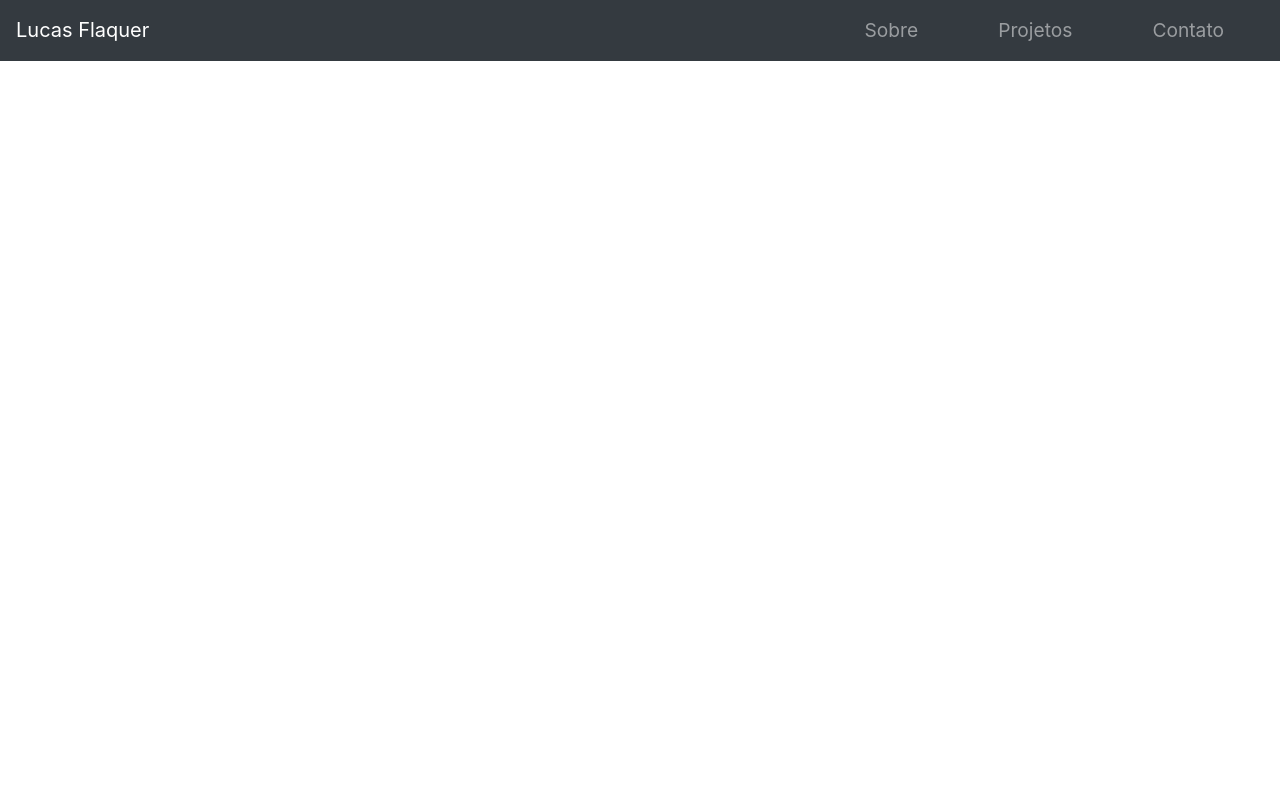
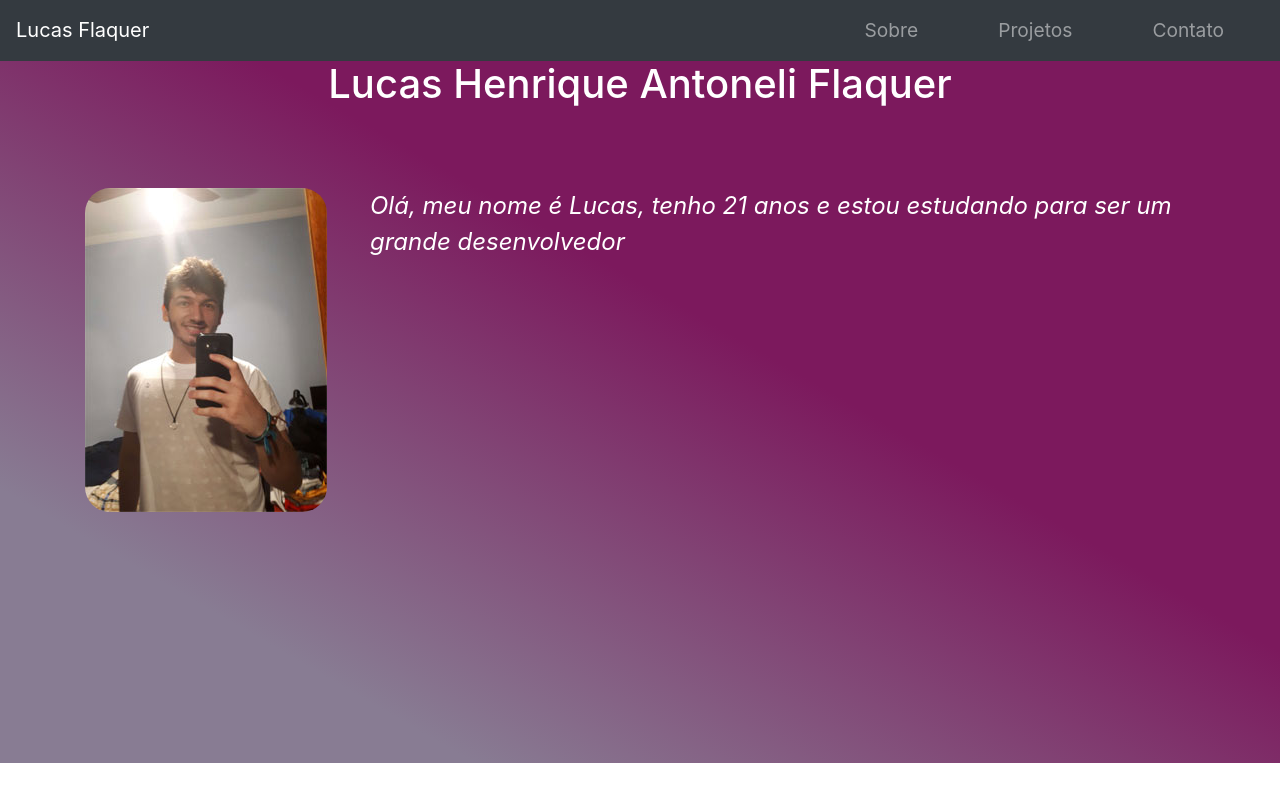
Before and after one commit to LucasFlaquer/myPortifolio, a plain HTML site: page index.html in a window 1280 px wide. Drawn offline with Linux system fonts and the light colour scheme.

Commit message:
main content

```diff
--- a/css/main.css
+++ b/css/main.css
@@ -2,3 +2,35 @@
 	margin: auto 40px;
 	font-size: 1.2rem;
 }
+
+.main {
+	position: relative;
+	margin-top: 60px;
+	min-height: 703px;
+	background: rgb(136,124,147);
+	background: -webkit-linear-gradient(300deg, rgba(136,124,147,1) 19%, rgba(124,25,93,1) 59%);
+	background: -o-linear-gradient(300deg, rgba(136,124,147,1) 19%, rgba(124,25,93,1) 59%);
+	background: linear-gradient(30deg, rgba(136,124,147,1) 19%, rgba(124,25,93,1) 59%);
+
+}
+
+.main--title {
+	margin-bottom: 80px;
+	text-align: center;
+	color: #fff;
+}
+.figure {
+	/*position: absolute;
+	top: 25%;
+	left: 25%;*/
+}
+.image {
+	border-radius: 25px;
+}
+
+.main-description {
+	font-size: 1.5rem;
+	display: inline-block;
+	color: #fff;
+	font-style: italic;
+}
--- a/index.html
+++ b/index.html
@@ -23,6 +23,22 @@
 	</header>
 	<section class="main">
 
+	<div class="container">
+		<h1 class="main--title">Lucas Henrique Antoneli Flaquer</h1>
+		<div class="row">
+			<div class="col-3">
+				<figure class="figure">
+					<img class="img-fluid image" src="img/perfil.jpg" alt="">
+				</figure>
+			</div>
+			<div class="col-9">
+				<p class="main-description">
+					Olá, meu nome é Lucas, tenho 21 anos e estou estudando para ser um grande desenvolvedor
+				</p>
+			</div>
+		</div>
+
+	</div>
 	</section>
 </body>
 </html>
```
Also changed, not shown: img/20171221_014401.jpg (added), img/LogoSample_ByTailorBrands.jpg (added), img/perfil.jpg (added).
